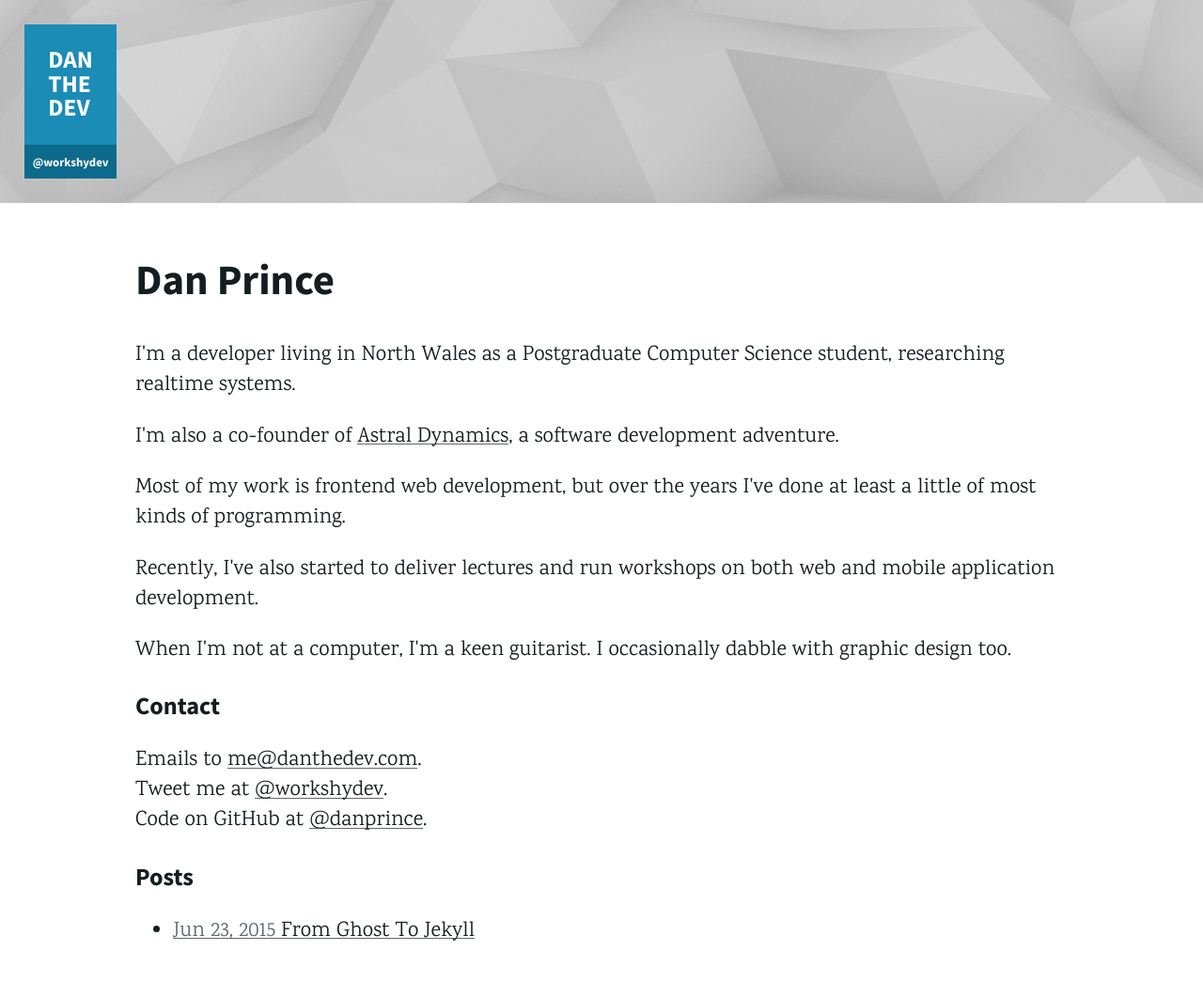
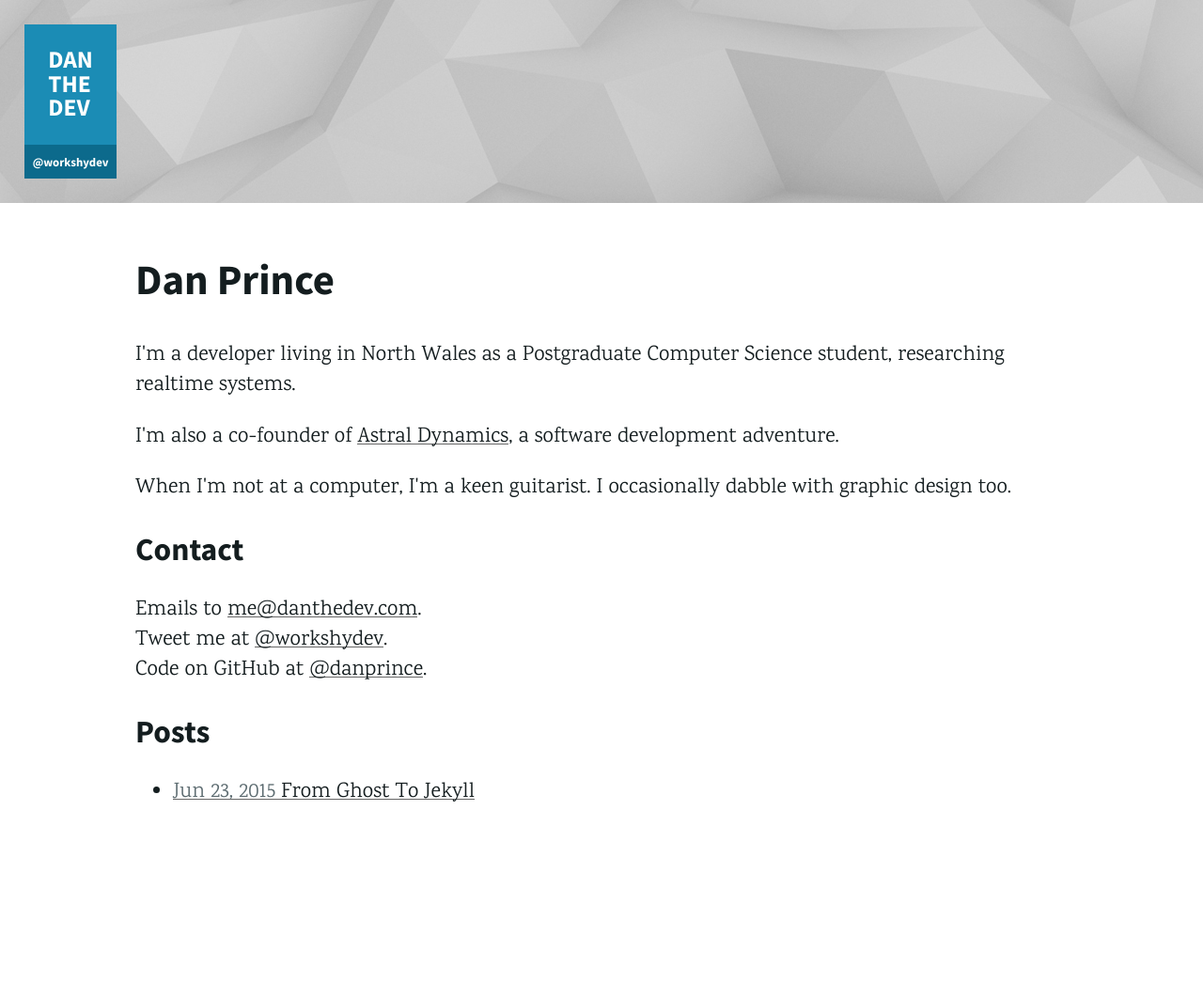
Before and after one commit to danprince/danthedev.com, a Jekyll site: the page built from index.html, in a window 1280 px wide. Shown: the whole page at 94% size. Built offline with Jekyll 4.4.1, drawn with Linux system fonts in a browser that asks for light colours; after the commit the page ends 900 px from its top, so only the background shows below that.

Commit message:
trimming down about section

```diff
--- a/index.html
+++ b/index.html
@@ -14,19 +14,10 @@ layout: default
       a software development adventure.
     </p>
     <p>
-      Most of my work is frontend web development, but over
-      the years I've done at least a little of most kinds
-      of programming.
-    </p>
-    <p>
-      Recently, I've also started to deliver lectures and run workshops on
-      both web and mobile application development.
-    </p>
-    <p>
       When I'm not at a computer, I'm a keen guitarist.
       I occasionally dabble with graphic design too.
     </p>
-    <h3>Contact</h3>
+    <h2>Contact</h2>
     <div>
       Emails to
       <a href=''>me@danthedev.com</a>.
@@ -39,7 +30,7 @@ layout: default
       Code on GitHub at
       <a href=''>@danprince</a>.
     </div>
-    <h3 class='page-heading'>Posts</h3>
+    <h2 class='page-heading'>Posts</h2>
     <ul class='post-list'>
       {% for post in site.posts %}
         <li>
```
